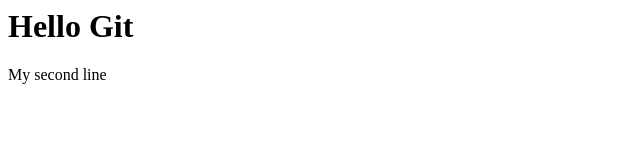
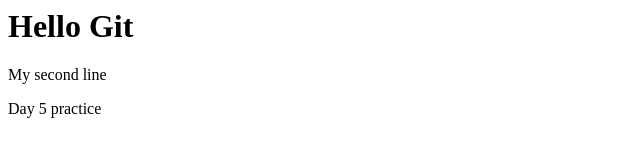
Before and after one commit to ashna-tech08/test-repo, a plain HTML site: page index.html in a window 1280 px wide. Shown: the whole page, without its empty margins (0-640 px from the left). Drawn offline with Linux system fonts and the light colour scheme.

Commit message:
day 5 practice

```diff
--- a/index.html
+++ b/index.html
@@ -1,2 +1,3 @@
 <h1>Hello Git</h1>
 <p>My second line</p>
+<p>Day 5 practice</p>
```
